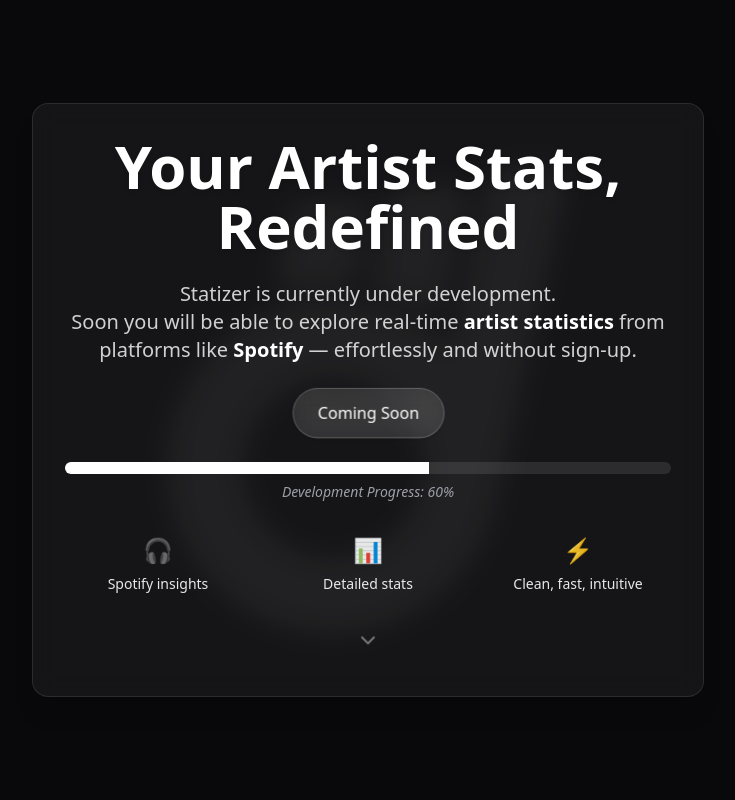
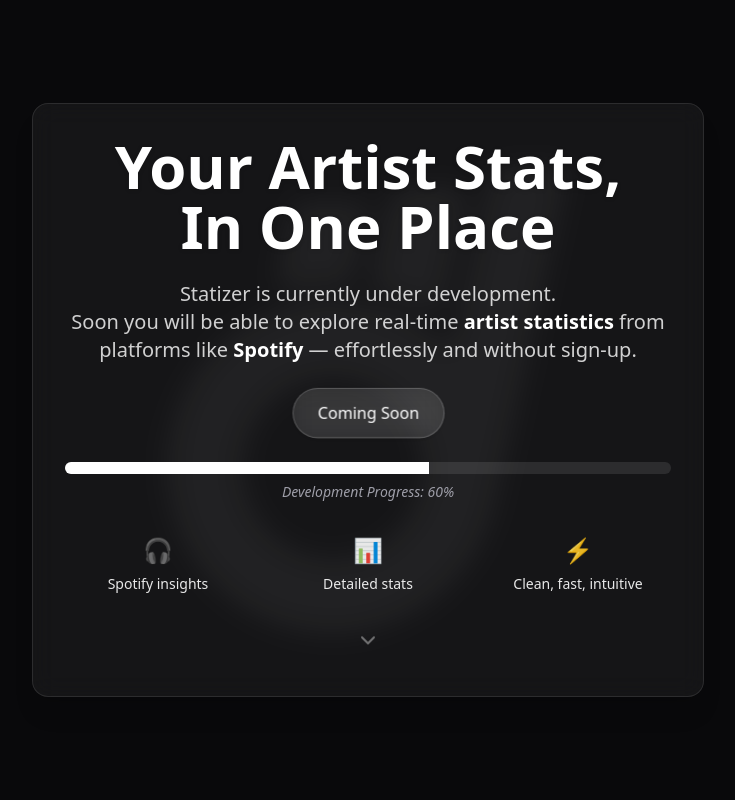
Before and after one commit to statizerdev/statizer_demo_v1, a Next.js app: page / in a window 1280 px wide. Shown: the top 800 px of the page, without its empty margins (272-1007 px from the left). Built offline with nearby package versions, Linux system fonts and the light colour scheme.

Commit message:
Force update to trigger Vercel deploy

```diff
--- a/src/app/page.tsx
+++ b/src/app/page.tsx
@@ -46,7 +46,7 @@
             animate={{ opacity: 1, y: 0 }}
             transition={{ delay: 0.5 }}
           >
-            Your Artist Stats, Redefined
+            Your Artist Stats, <br></br> In One Place
           </motion.h1>
 
           <motion.p
```
